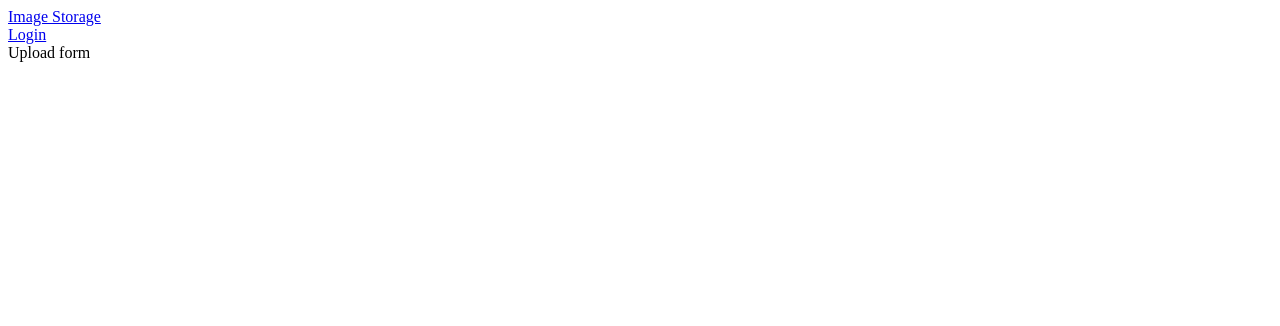
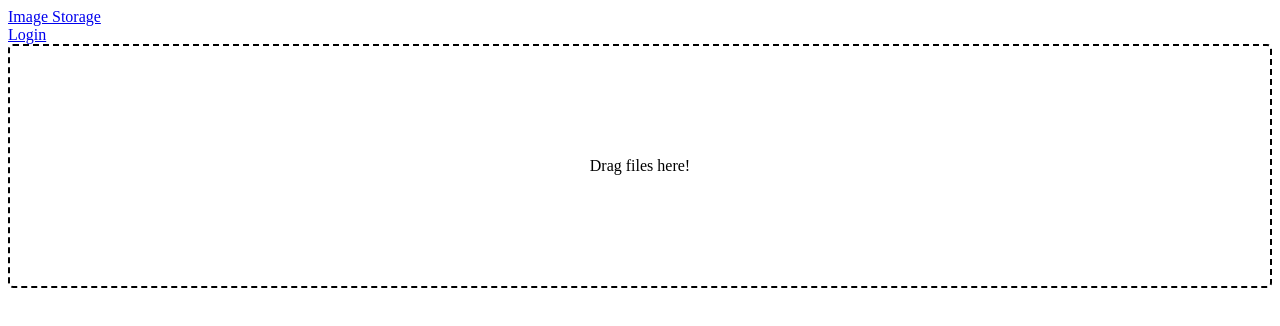
Before and after one commit to hothdung/image-drag-and-drop, a Vue app: page /upload in a window 1280 px wide. Shown: the top 326 px of the page. Built offline with nearby package versions, Linux system fonts and the light colour scheme; the HTML template or start-up script is replaced by a standard one.

Commit message:
select multiple images

```diff
--- a/src/App.vue
+++ b/src/App.vue
@@ -1,7 +1,9 @@
 <template>
   <div>
     <AppHeader></AppHeader>
-    <router-view></router-view>
+    <div class="ui container">
+      <router-view></router-view>
+    </div>
   </div>
 </template>
 
--- a/src/components/UploadForm.vue
+++ b/src/components/UploadForm.vue
@@ -1,9 +1,43 @@
 <template>
-  <div>Upload form</div>
+  <div class="dropper">
+    <input
+      type="file"
+      @change="uploadImages($event.target.files)"
+      multiple
+      accept="image/*"
+    />
+    <span>Drag files here!</span>
+  </div>
 </template>
 
 <script>
+import { mapActions } from "vuex";
 export default {
   name: "UploadForm",
+  methods: mapActions(["uploadImages"]),
 };
 </script>
+
+<style scoped>
+.dropper {
+  /* occupy 30% of viewport */
+  height: 30vh;
+  border: 2px dashed black;
+  border-radius: 5px;
+  display: flex;
+  justify-content: center;
+  align-items: center;
+  position: relative;
+}
+
+.dropper:hover {
+  background-color: #eee;
+}
+
+input {
+  width: 100%;
+  height: 30vh;
+  position: absolute;
+  opacity: 0;
+}
+</style>
--- a/src/store/modules/images.js
+++ b/src/store/modules/images.js
@@ -1,3 +1,4 @@
+/* eslint-disable no-unused-vars */
 import api from '../../api/imgur';
 
 const state = {
@@ -15,6 +16,10 @@
         const response = await api.fetchImages(token);
         // first data is attached by axios
         commit('setImages', response.data.data);
+    },
+    async uploadImages({ commit }, images) {
+        // do not work with whole event object
+        console.log(images);
     }
 };
 
```
